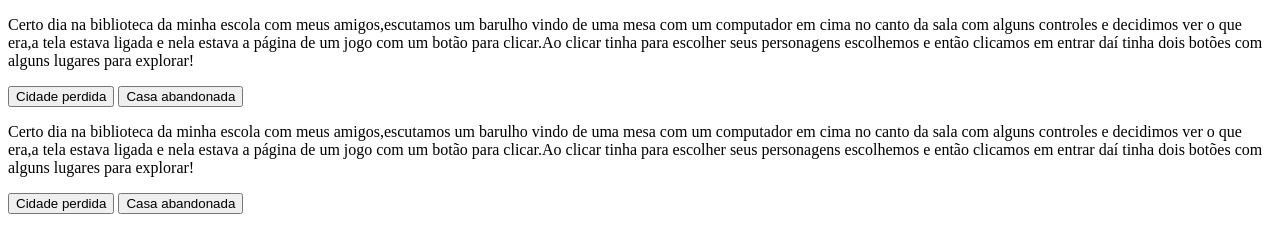
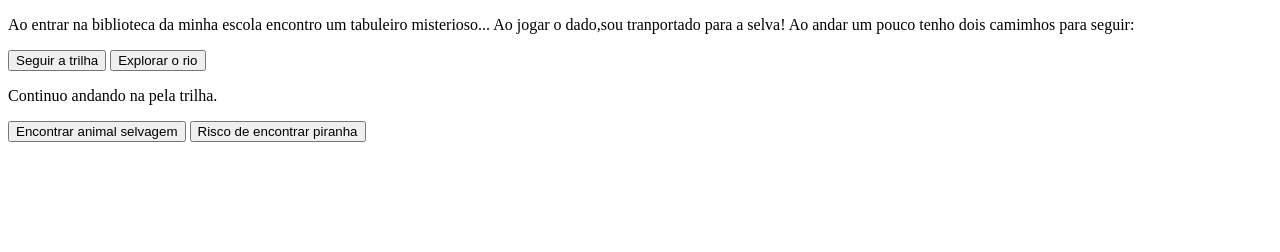
Before and after one commit to larissacardosolage-hub/Um-novo-jogo, a plain HTML site: page index.html in a window 1280 px wide. Drawn offline with Linux system fonts and the light colour scheme.

Commit message:
Add files via upload

```diff
--- a/index.html
+++ b/index.html
@@ -3,19 +3,23 @@
 <head>
     <meta charset="UTF-8">
     <meta name="viewport" content="width=device-width, initial-scale=1.0">
+     <link rel="stylesheet" href="style.css">
+     <link rel="preconnect" href="https://fonts.googleapis.com">
+<link rel="preconnect" href="https://fonts.gstatic.com" crossorigin>
+<link href="https://fonts.googleapis.com/css2?family=Lato:ital,wght@0,100;0,300;0,400;0,700;0,900;1,100;1,300;1,400;1,700;1,900&display=swap" rel="stylesheet">
     <title>Um novo jogo</title>
 </head>
 <body>
     <main>
         <div class="passo" id="passo-0">
-            <p>Certo dia na biblioteca da minha escola com meus amigos,escutamos um barulho vindo de uma mesa com um computador em cima no canto da sala com alguns controles e decidimos ver o que era,a tela estava ligada e nela estava a página de um jogo com um botão para clicar.Ao clicar tinha para escolher seus personagens escolhemos e então clicamos em entrar daí tinha dois botões com alguns lugares para explorar! </p>
-            <button class="btn-proximo" data-proximo="1">Cidade perdida</button>
-            <button class="btn-proximo" data-proximo="2">Casa abandonada</button>
+            <p>Ao entrar na biblioteca da minha escola encontro um tabuleiro misterioso... Ao jogar o dado,sou tranportado para a selva! Ao andar um pouco tenho dois camimhos para seguir: </p>
+            <button class="btn-proximo" data-proximo="1">Seguir a trilha</button>
+            <button class="btn-proximo" data-proximo="2">Explorar o rio</button>
         </div>
         <div class="passo" id="passo-1">
-            <p>Certo dia na biblioteca da minha escola com meus amigos,escutamos um barulho vindo de uma mesa com um computador em cima no canto da sala com alguns controles e decidimos ver o que era,a tela estava ligada e nela estava a página de um jogo com um botão para clicar.Ao clicar tinha para escolher seus personagens escolhemos e então clicamos em entrar daí tinha dois botões com alguns lugares para explorar! </p>
-            <button class="btn-proximo" data-proximo="1">Cidade perdida</button>
-            <button class="btn-proximo" data-proximo="2">Casa abandonada</button>
+            <p>Continuo andando na pela trilha.</p>
+            <button class="btn-proximo" data-proximo="3">Encontrar animal selvagem</button>
+            <button class="btn-proximo" data-proximo="4">Risco de encontrar piranha</button>
         </div>
     </main>
 
```
